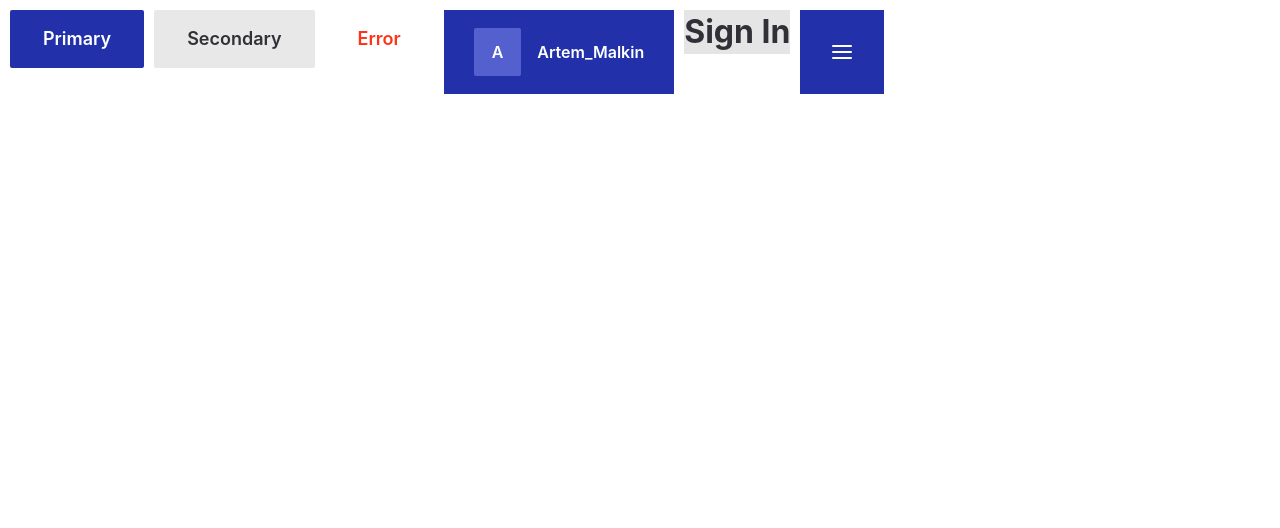
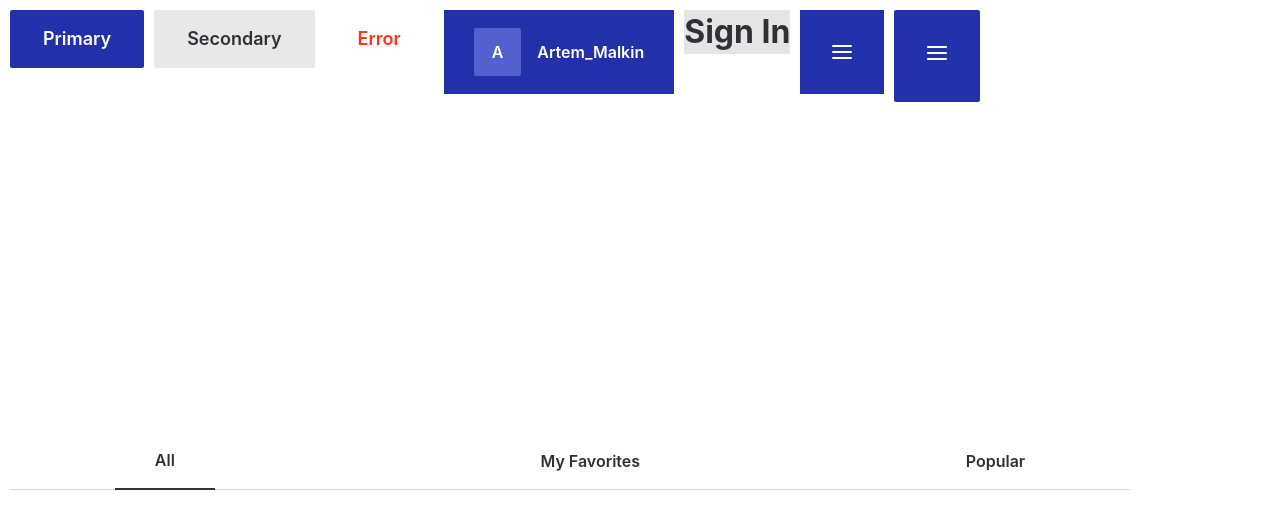
Before and after one commit to KaterinaShpilevskaya/react-app, a React (Create React App) app: page / in a window 1280 px wide. Shown: the top 528 px of the page. Built offline with nearby package versions, Linux system fonts and the light colour scheme.

Commit message:
added tabs.tsx

```diff
--- a/src/App.module.css
+++ b/src/App.module.css
@@ -8,3 +8,7 @@
     gap: 10px;
     padding: 10px;
 }
+
+.burgerButton {
+    padding: 30px !important;
+}
--- a/src/App.tsx
+++ b/src/App.tsx
@@ -1,14 +1,19 @@
-import React from "react";
+import classNames from "classnames";
+import React, { useState } from "react";
 
 //@ts-ignore
 import styles from "./App.module.css";
+import { BurgerIcon, CloseIcon } from "./Assets/icons";
 import Burger from "./Components/Burger";
 import Button, { ButtonTypes } from "./Components/Button";
-import Tabs from "./Components/Tabs";
+import { Tabslist } from "./Components/TabsList";
 import Title from "./Components/Title";
 import UserName from "./Components/UserName";
 
 const App = () => {
+
+  const [isOpened, setOpened] = useState(false);
+
   return (
     <div className={styles.container}>
       <Button
@@ -20,17 +25,23 @@ const App = () => {
         title={"Secondary"}
         type={ButtonTypes.Secondary}
         onClick={() => alert("secondary")}
-        className = {'secondaryFromProp'}
+        className={"secondaryFromProp"}
       />
       <Button
         title={"Error"}
         type={ButtonTypes.Error}
         onClick={() => alert("error")}
       />
-      <UserName username = {'Artem_Malkin'} />
-      <Title title = {'Sign In'} />
+      <UserName username={"Artem_Malkin"} />
+      <Title title={"Sign In"} />
       <Burger />
-
+      <Button
+        title={!isOpened ? <BurgerIcon /> : <CloseIcon />}
+        type={ButtonTypes.Primary}
+        className={styles.burgerButton}
+        onClick={() => setOpened(!isOpened)}
+      />
+      <Tabslist  />
     </div>
   );
 };
--- /dev/null
+++ b/src/Assets/icons/BurgerIcon.tsx
@@ -0,0 +1,20 @@
+import React from "react";
+
+export const BurgerIcon = ({ width = "24", height = "24", fill="white" }) => {
+  return (
+    <svg
+      width={width}
+      height={height}
+      viewBox="0 0 24 24"
+      fill="none"
+      xmlns="http://www.w3.org/2000/svg"
+    >
+      <path
+        fillRule="evenodd"
+        clipRule="evenodd"
+        d="M21 7H3C2.448 7 2 6.552 2 6C2 5.448 2.448 5 3 5H21C21.553 5 22 5.448 22 6C22 6.552 21.553 7 21 7ZM21 13H3C2.448 13 2 12.552 2 12C2 11.448 2.448 11 3 11H21C21.553 11 22 11.448 22 12C22 12.552 21.553 13 21 13ZM3 19H21C21.553 19 22 18.553 22 18C22 17.447 21.553 17 21 17H3C2.448 17 2 17.447 2 18C2 18.553 2.448 19 3 19Z"
+        fill={fill}
+      />
+    </svg>
+  );
+};
--- /dev/null
+++ b/src/Assets/icons/CloseIcon.tsx
@@ -0,0 +1,20 @@
+import React from "react";
+
+export const CloseIcon = ({ width = "24", height = "24", fill = "white" }) => {
+  return (
+    <svg
+      width={width}
+      height={height}
+      viewBox="0 0 24 24"
+      fill="none"
+      xmlns="http://www.w3.org/2000/svg"
+    >
+      <path
+        fillRule="evenodd"
+        clipRule="evenodd"
+        d="M17.6569 16.2426L13.4142 12L17.6569 7.75735C18.0472 7.36702 18.0472 6.73346 17.6569 6.34313C17.2665 5.95281 16.633 5.95281 16.2426 6.34313L12 10.5858L7.75736 6.34313C7.36704 5.95281 6.73347 5.95281 6.34315 6.34313C5.95282 6.73346 5.95282 7.36702 6.34315 7.75735L10.5858 12L6.34315 16.2426C5.95212 16.6337 5.95282 17.2665 6.34315 17.6568C6.73347 18.0472 7.36633 18.0479 7.75736 17.6568L12 13.4142L16.2426 17.6568C16.6337 18.0479 17.2665 18.0472 17.6569 17.6568C18.0472 17.2665 18.0479 16.6337 17.6569 16.2426"
+        fill={fill}
+      />
+    </svg>
+  );
+};
--- /dev/null
+++ b/src/Assets/icons/index.ts
@@ -0,0 +1,2 @@
+export * from './BurgerIcon';
+export * from './CloseIcon';
--- a/src/Components/Button/Button.tsx
+++ b/src/Components/Button/Button.tsx
@@ -1,4 +1,4 @@
-import React, { FC } from "react";
+import React, { FC, ReactElement } from "react";
 import classnames from "classnames";
 
 //@ts-ignore
@@ -11,7 +11,7 @@ export enum ButtonTypes {
 }
 
 type ButtonProps = {
-  title: string;
+  title: string | ReactElement;
   type: ButtonTypes;
   onClick: () => void;
   className?: string;
--- a/src/Components/Tabs/index.ts
+++ /dev/null
@@ -1 +0,0 @@
-export {default} from "./Tabs";
--- /dev/null
+++ b/src/Components/TabsList/TabsList.module.css
@@ -0,0 +1,30 @@
+.container {
+    width: 1120px;
+    height: 56px;
+    display: flex;
+    justify-content: space-around;
+    text-align: center;
+    align-items: center;
+    column-gap: 116px;
+    font-size: 16px;
+    font-weight: 600;
+    line-height: 24px;
+    border-bottom: 1px solid #DADADA ;
+    color: #313037;
+}
+
+.activeTab {
+    border-bottom: 2px solid #313037;
+    display: block;
+    padding: 16px 0;
+    width: 100px;
+}
+
+.tab:hover {
+    cursor: pointer;
+    color: #2231AA;
+}
+
+.disabled {
+    color: #8D8E97;
+}
--- /dev/null
+++ b/src/Components/TabsList/TabsList.tsx
@@ -0,0 +1,42 @@
+import React, {useState} from "react";
+
+//@ts-ignore
+import styles from "./TabsList.module.css";
+import classnames from "classnames";
+
+enum Tabs {
+  All = "all",
+  Favorites = "myFavorites",
+  Popular = "Popular",
+}
+
+const TABS_NAMES = [
+  { name: "All", key: Tabs.All },
+  { name: "My Favorites", key: Tabs.Favorites },
+  { name: "Popular", key: Tabs.Popular },
+];
+
+export const Tabslist = () => {
+const [activeTab, setActiveTab] = useState (Tabs.All);
+
+  const onTabClick = (tab: Tabs) => {
+    setActiveTab(tab);
+  };
+  return (
+      <div className ={styles.container}>
+              {TABS_NAMES.map((tab) => {
+                return (
+                  <div
+                    key={tab.key}
+                    onClick={() => onTabClick(tab.key)}
+                    className={classnames({
+                      [styles.activeTab]: tab.key === activeTab},
+                    [styles.tab])}
+                  >
+                    {tab.name}
+                  </div>
+                );
+              })}
+            </div>
+  );
+};
--- /dev/null
+++ b/src/Components/TabsList/index.ts
@@ -0,0 +1 @@
+export * from "./TabsList";
```
Also changed, not shown: src/Components/Tabs/Tabs.tsx (deleted, +0 -22 lines), src/Components/Tabs/Tabs.module.css (deleted).
